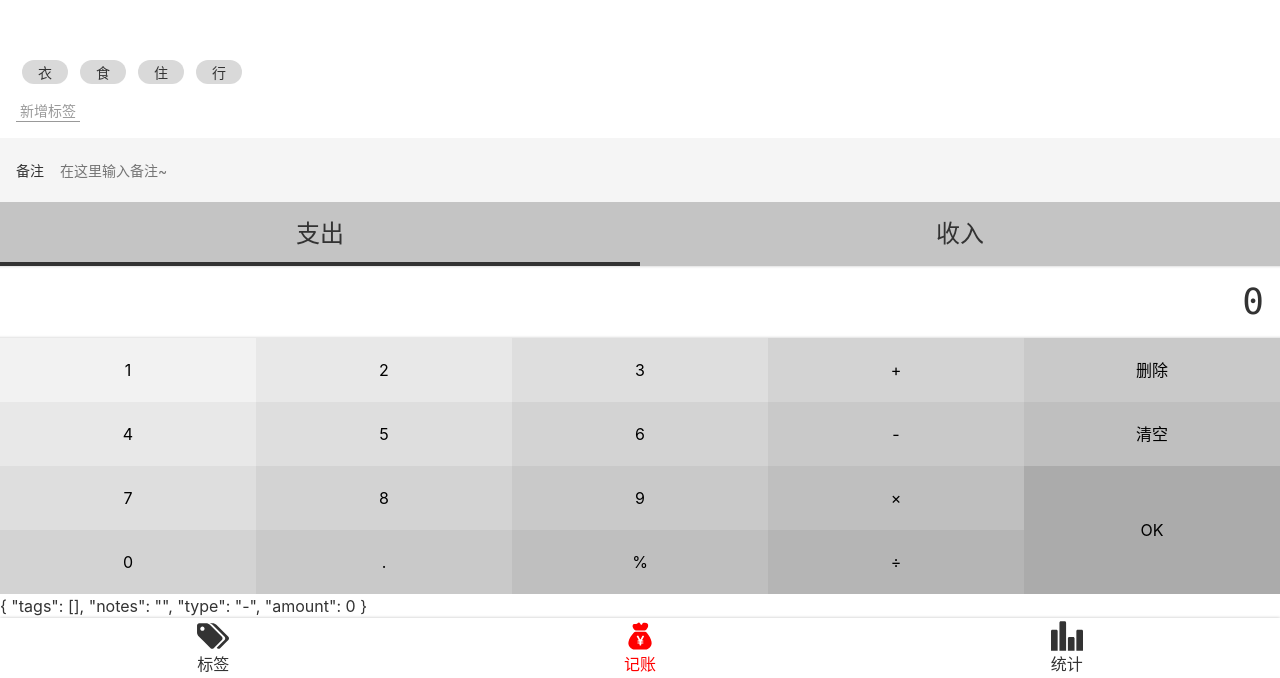
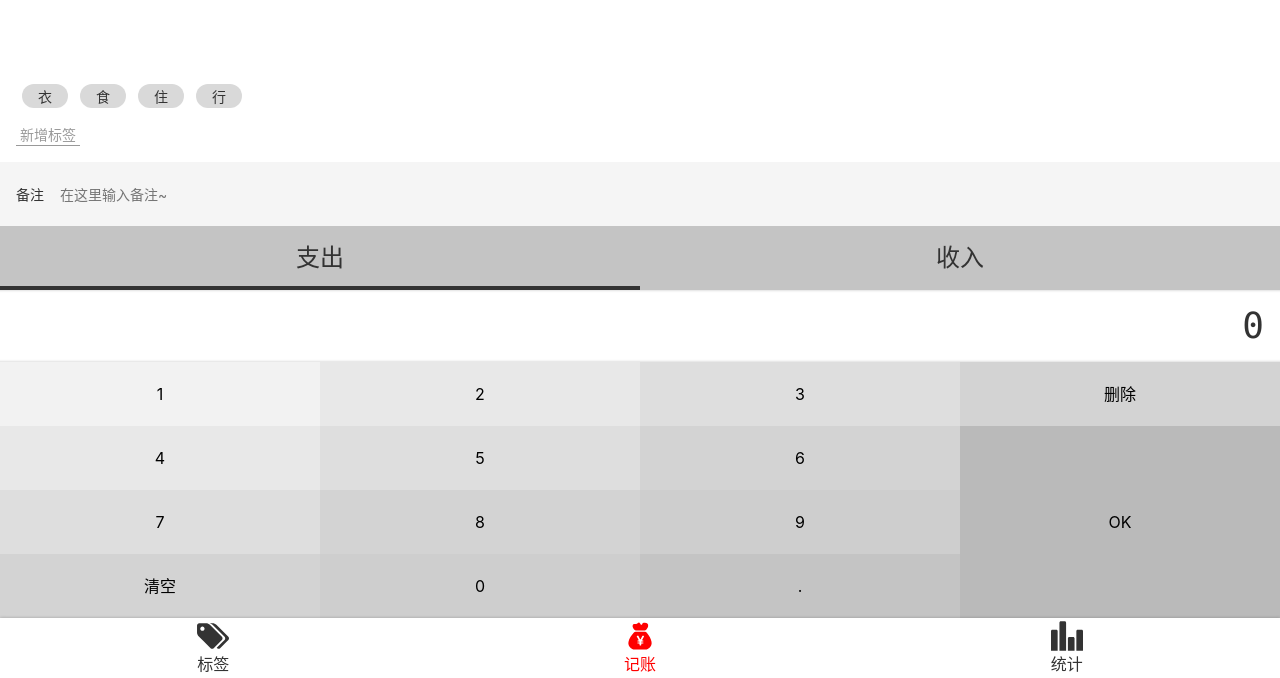
Before and after one commit to 1105946494/JYI-Bookkeeping, a Vue app: page /#/money in a window 1280 px wide. Shown: the part 122-800 px from the top of the page. Built offline with nearby package versions, Linux system fonts and the light colour scheme.

Commit message:
封装一个model

```diff
--- a/src/components/Money/Notes.vue
+++ b/src/components/Money/Notes.vue
@@ -15,7 +15,7 @@ export default class Notes extends Vue {
   value = "";
   @Watch("value")
   onCaluechanged(value: string) {
-    this.$emit("updata:value", value);
+    this.$emit("update:value", value);
   }
 }
 </script>
--- a/src/components/Money/Numberpad.vue
+++ b/src/components/Money/Numberpad.vue
@@ -5,22 +5,17 @@
       <button @click="inputContent">1</button>
       <button @click="inputContent">2</button>
       <button @click="inputContent">3</button>
-      <button>+</button>
       <button @click="remove">删除</button>
       <button @click="inputContent">4</button>
       <button @click="inputContent">5</button>
       <button @click="inputContent">6</button>
-      <button>-</button>
-      <button @click="clear">清空</button>
+      <button @click="ok" class="ok">OK</button>
       <button @click="inputContent">7</button>
       <button @click="inputContent">8</button>
       <button @click="inputContent">9</button>
-      <button>×</button>
-      <button @click="ok" class="ok">OK</button>
+      <button @click="clear">清空</button>
       <button @click="inputContent">0</button>
       <button @click="inputContent">.</button>
-      <button>%</button>
-      <button>÷</button>
     </div>
   </div>
 </template>
@@ -85,47 +80,40 @@ export default class Numberpad extends Vue {
       background: transparent;
       border: none;
       float: left;
-      width: 20%;
+      width: 25%;
       height: 64px;
       &.ok {
         float: right;
-        height: 64 * 2px;
+        height: 64 * 3px;
       }
       $bg: #f2f2f2;
       &:nth-child(1) {
         background: $bg;
       }
       &:nth-child(2),
-      &:nth-child(6) {
+      &:nth-child(5) {
         background: darken($bg, 4%);
       }
       &:nth-child(3),
-      &:nth-child(7),
-      &:nth-child(11) {
-        background: darken($bg, 2 * 4%);
+      &:nth-child(6),
+      &:nth-child(9) {
+        background: darken($bg, 8%);
       }
       &:nth-child(4),
-      &:nth-child(8),
-      &:nth-child(12),
-      &:nth-child(16) {
-        background: darken($bg, 3 * 4%);
+      &:nth-child(7),
+      &:nth-child(10),
+      &:nth-child(12) {
+        background: darken($bg, 12%);
       }
-      &:nth-child(5),
-      &:nth-child(9),
-      &:nth-child(13),
-      &:nth-child(17) {
-        background: darken($bg, 4 * 4%);
+      &:nth-child(11),
+      &:nth-child(13) {
+        background: darken($bg, 14%);
       }
-      &:nth-child(10),
-      &:nth-child(14),
-      &:nth-child(18) {
-        background: darken($bg, 5 * 4%);
+      &:nth-child(14) {
+        background: darken($bg, 18%);
       }
-      &:nth-child(19) {
-        background: darken($bg, 6 * 4%);
-      }
-      &:nth-child(15) {
-        background: darken($bg, 7 * 4%);
+      &:nth-child(8) {
+        background: darken($bg, 22%);
       }
     }
   }
--- /dev/null
+++ b/src/model.ts
@@ -0,0 +1,16 @@
+const localStorageKeyName = "recordlist";
+const model = {
+  clone(data: Recorditem[] | Recorditem) {
+    return JSON.parse(JSON.stringify(data));
+  },
+  fetch() {
+    return JSON.parse(
+      window.localStorage.getItem(localStorageKeyName) || "[]"
+    ) as Recorditem[];
+  },
+  save(data: Recorditem[]) {
+    window.localStorage.setItem(localStorageKeyName, JSON.stringify(data));
+  }
+};
+
+export default model;
--- a/src/views/Money.vue
+++ b/src/views/Money.vue
@@ -1,9 +1,8 @@
 <template>
   <Layout contentclass="layout">
-    {{record}}
     <Numberpad :value.sync="record.amount" @submit="saveRecord" />
     <Types :value.sync="record.type" />
-    <Notes @updata:value="onUpdataNotes" />
+    <Notes @update:value="onUpdataNotes" />
     <Tags :dataSource.sync="tags" />
   </Layout>
 </template>
@@ -15,10 +14,11 @@ import Types from "@/components/Money/Types.vue";
 import Notes from "@/components/Money/Notes.vue";
 import Tags from "@/components/Money/Tags.vue";
 import { Component, Watch } from "vue-property-decorator";
+import model from "@/model";
 
-window.localStorage.setItem("version", "1.0.0");
+const recordlist = model.fetch();
 
-type Record = {
+type Recorditem = {
   tags: string[];
   notes: string;
   type: string;
@@ -28,10 +28,8 @@ type Record = {
 @Component({ components: { Numberpad, Types, Notes, Tags } })
 export default class Money extends Vue {
   tags = ["衣", "食", "住", "行"];
-  recordlist: Record[] = JSON.parse(
-    window.localStorage.getItem("recordlist") || "[]"
-  );
-  record: Record = { tags: [], notes: "", type: "-", amount: 0 };
+  recordlist: Recorditem[] = recordlist;
+  record: Recorditem = { tags: [], notes: "", type: "-", amount: 0 };
   onUpdataTags(value: string[]) {
     this.record.tags = value;
   }
@@ -39,13 +37,13 @@ export default class Money extends Vue {
     this.record.notes = value;
   }
   saveRecord() {
-    const record2: Record = JSON.parse(JSON.stringify(this.record));
+    const record2: Recorditem = model.clone(this.record);
     record2.createdAt = new Date();
     this.recordlist.push(record2);
   }
   @Watch("recordlist")
   onRecordlistChange() {
-    window.localStorage.setItem("recordlist", JSON.stringify(this.recordlist));
+    model.save(this.recordlist);
   }
 }
 </script>
```
Also changed, not shown: src/custom.d.ts (added, +7 -0 lines).
